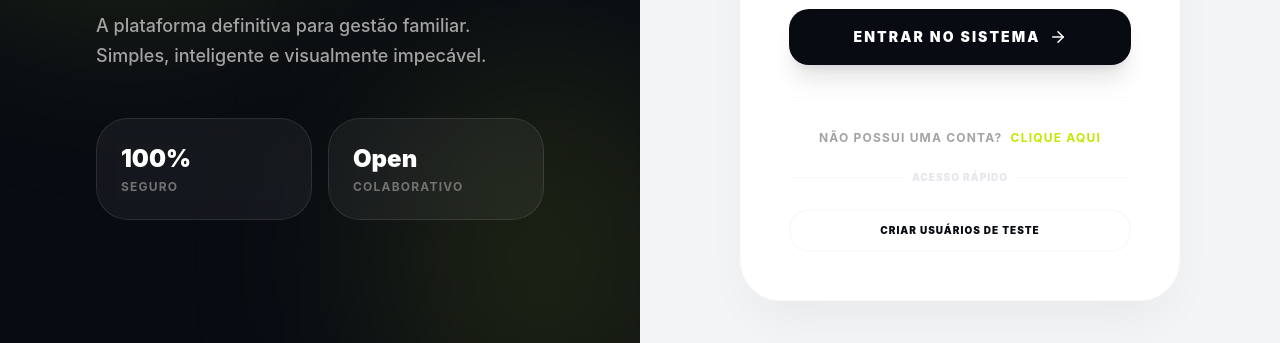
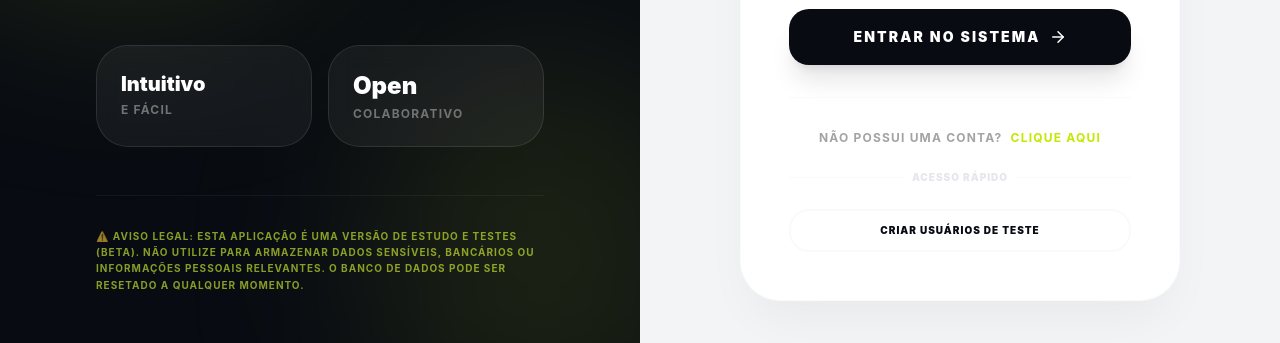
Before and after one commit to tuliocareli/mycash-plus, a React (Vite) app: page /login in a window 1280 px wide. Shown: the part 444-787 px from the top of the page. Built offline with nearby package versions, Linux system fonts and the light colour scheme; no server answers.

Commit message:
feat(login): update branding text and add disclaimer
- Replaced '100% Seguro' with 'Intuitivo e Fácil'.
- Added a disclaimer warning users about the test/beta nature of the application and advising against storing sensitive data.

```diff
--- a/src/pages/Login/index.tsx
+++ b/src/pages/Login/index.tsx
@@ -105,13 +105,21 @@ export default function Login() {
 
                     <div className="grid grid-cols-2 gap-4">
                         <div className="p-6 bg-white/5 rounded-[2rem] border border-white/10 backdrop-blur-md">
-                            <p className="text-2xl font-black text-white">100%</p>
-                            <p className="text-xs font-bold text-neutral-500 uppercase tracking-widest mt-1">Seguro</p>
+                            <p className="text-xl font-black text-white">Intuitivo</p>
+                            <p className="text-xs font-bold text-neutral-500 uppercase tracking-widest mt-1">e Fácil</p>
                         </div>
                         <div className="p-6 bg-white/5 rounded-[2rem] border border-white/10 backdrop-blur-md">
                             <p className="text-2xl font-black text-white">Open</p>
                             <p className="text-xs font-bold text-neutral-500 uppercase tracking-widest mt-1">Colaborativo</p>
                         </div>
+                    </div>
+
+                    <div className="pt-8 border-t border-white/5">
+                        <p className="text-[10px] font-bold text-brand-500 uppercase tracking-widest leading-relaxed opacity-60">
+                            ⚠️ Aviso Legal: Esta aplicação é uma versão de estudo e testes (Beta).
+                            Não utilize para armazenar dados sensíveis, bancários ou informações pessoais relevantes.
+                            O banco de dados pode ser resetado a qualquer momento.
+                        </p>
                     </div>
                 </div>
             </div>
```
